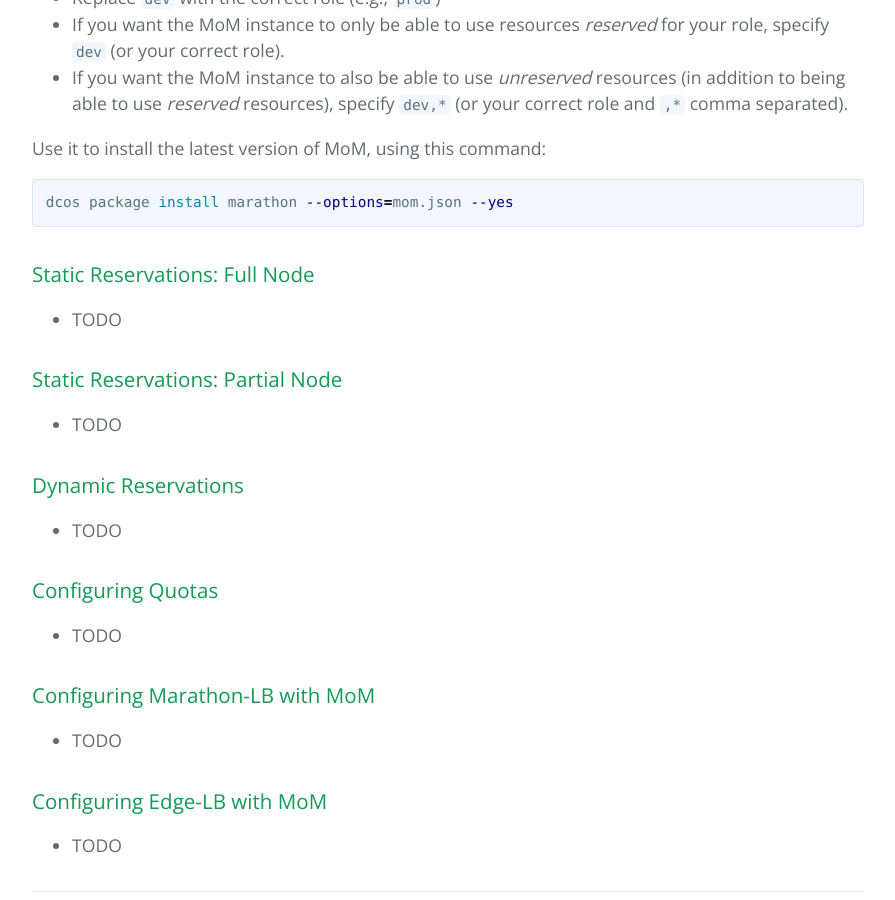
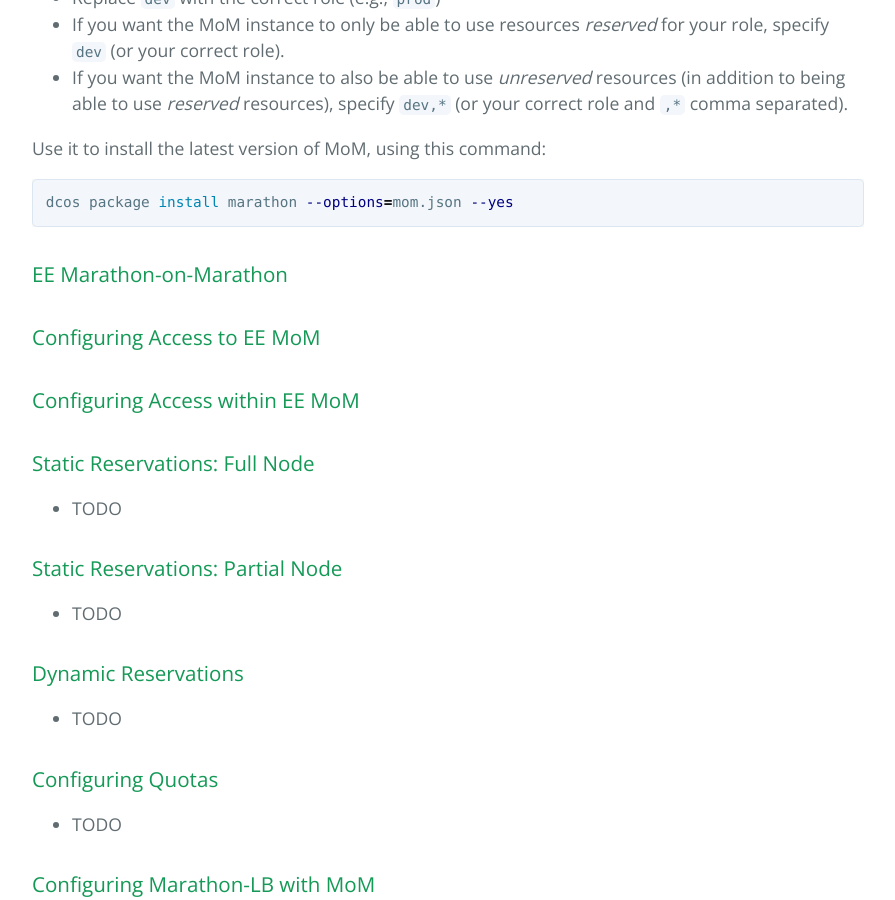
Before and after one commit to mesosphere/field-notes, a Jekyll site: the page built from docs/docs/multitenant-resource-isolation-instructions.md, in a window 1280 px wide and 900 px high, scrolled down 819 px. Shown: the whole window, without its empty margins (192-1087 px from the left). Built offline with Jekyll 4.4.1, drawn with Linux system fonts in a browser that asks for light colours; our own code applies the rules of GitHub Pages for plain Markdown files.

Commit message:
Add placeholders for instructions

````diff
--- a/docs/docs/multitenant-resource-isolation-instructions.md
+++ b/docs/docs/multitenant-resource-isolation-instructions.md
@@ -29,6 +29,12 @@ Use it to install the latest version of MoM, using this command:
 dcos package install marathon --options=mom.json --yes
 ```
 
+### EE Marathon-on-Marathon
+
+### Configuring Access to EE MoM
+
+### Configuring Access within EE MoM
+
 ### Static Reservations: Full Node
 * TODO
 
````
